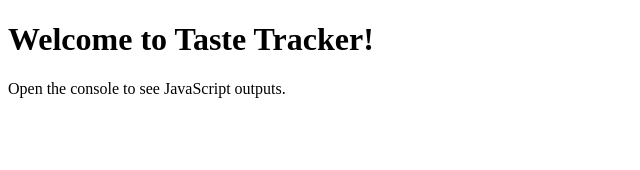
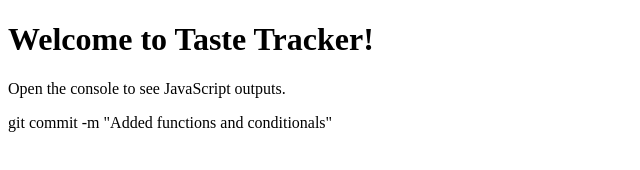
Before and after one commit to andreamforcina-cpu/taste-tracker, a plain HTML site: page index.html in a window 1280 px wide. Shown: the whole page, without its empty margins (0-640 px from the left). Drawn offline with Linux system fonts and the light colour scheme.

```diff
--- a/index.html
+++ b/index.html
@@ -9,6 +9,7 @@
     <h1>Welcome to Taste Tracker!</h1>
     <p>Open the console to see JavaScript outputs.</p>
 
+git commit -m "Added functions and conditionals"
 
     <script src="script.js"></script>
 </body>
```
